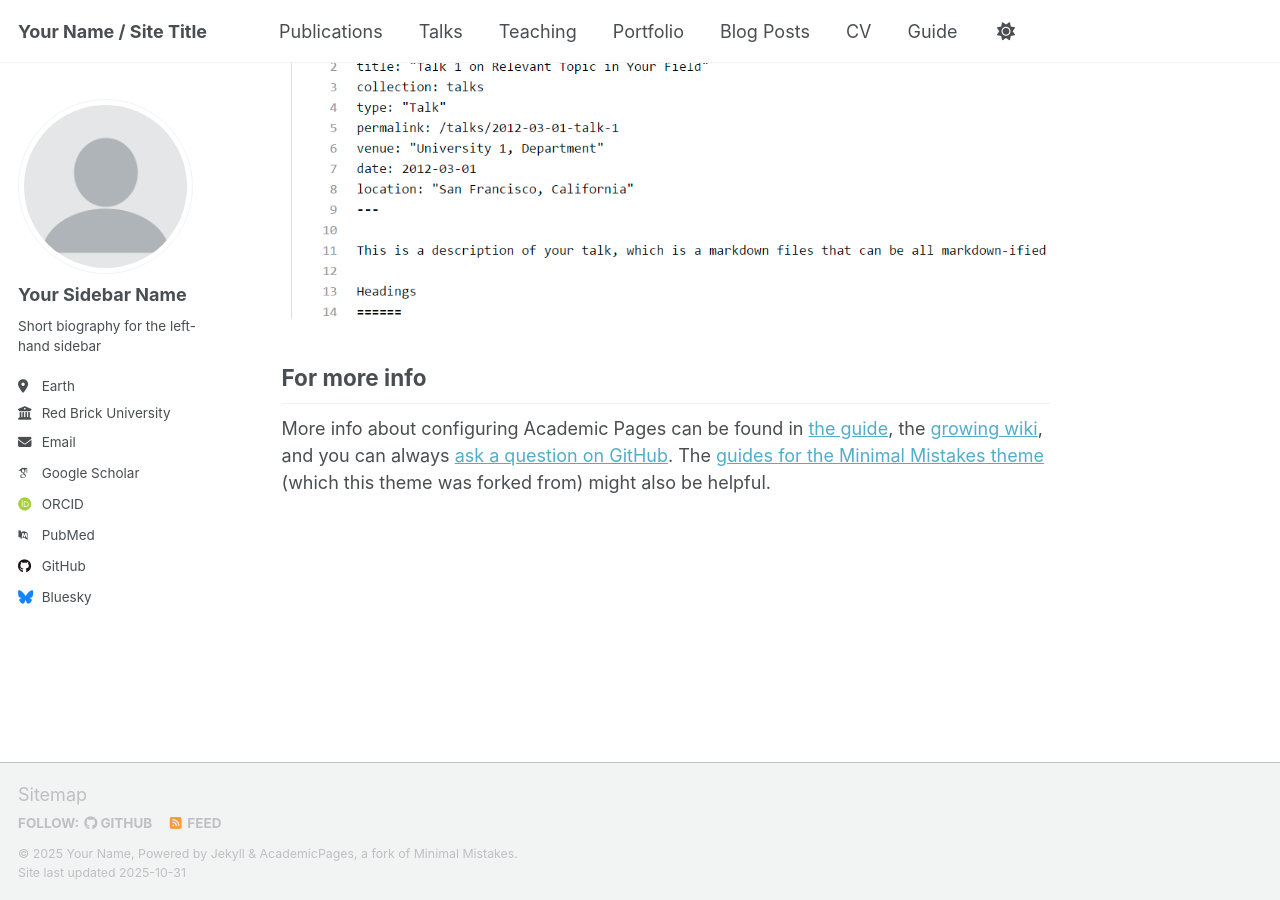
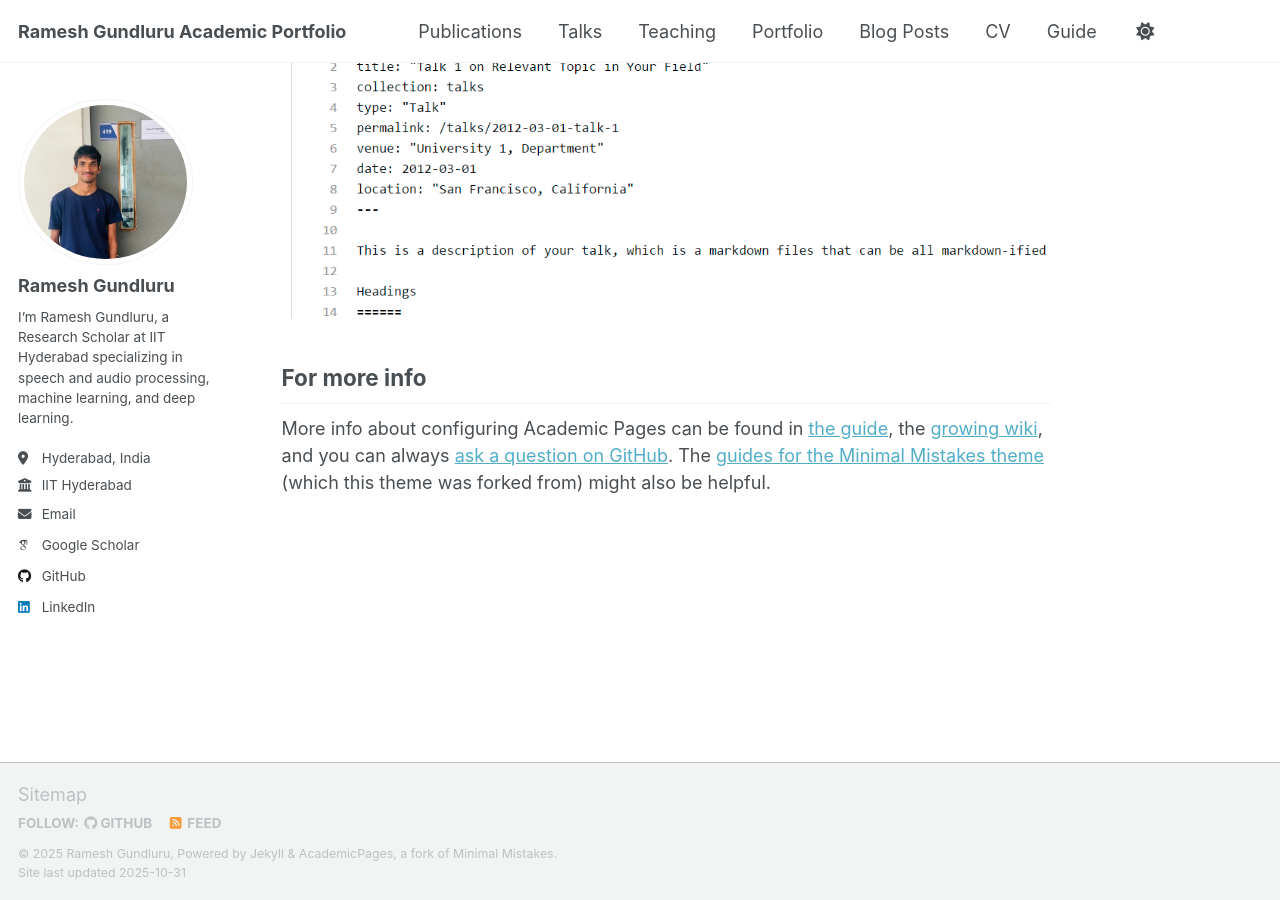
Before and after one commit to ramesh720/ramesh720.github.io, a Jekyll site: the page built from _pages/about.md, in a window 1280 px wide and 900 px high, scrolled down 2880 px. Built offline with Jekyll 4.4.1, drawn with Linux system fonts in a browser that asks for light colours; some web fonts are replaced; a script that is not in the unit is left out.

Commit message:
Update personal details in _config.yml
Updated personal information and links in the config file.

```diff
--- a/_config.yml
+++ b/_config.yml
@@ -9,28 +9,28 @@
 # Basic Site Settings
 locale                   : "en-US"
 site_theme               : "default" # Currently available options are "default", "air"
-title                    : "Your Name / Site Title"
+title                    : "Ramesh Gundluru Academic Portfolio"
 title_separator          : "-"
-name                     : &name "Your Name"
+name                     : &name "Ramesh Gundluru"
 description              : &description "Your Name's academic portfolio"   # Update this with a general description of your site, this is the default if not overridden by a page
-url                      : https://academicpages.github.io # The base hostname & protocol for your site e.g. "https://[your GitHub username].github.io",
+url                      : https://ramesh720.github.io # The base hostname & protocol for your site e.g. "https://[your GitHub username].github.io",
                                                            # or if you already have some other page hosted on Github then use "https://[your GitHub username].github.io/[Your Repo Name]"
 baseurl                  : "" # the subpath of your site, e.g. "/blog"
-repository               : "academicpages/academicpages.github.io"
+repository               : "ramesh720/ramesh720.github.io"
 
 # Site Author - The following control what appear as part of the author content on the side bar.
 #               If a field is blank the icon and link will not appear, otherwise it will be shown.
 #               Additional customization can be done by editing /_includes/author-profile.html
 author:
   # Biographic information
-  avatar           : "profile.png"
-  name             : "Your Sidebar Name"
+  avatar           : "ramesh.jpeg"
+  name             : "Ramesh Gundluru"
   pronouns         : # example: "she/her"
-  bio              : "Short biography for the left-hand sidebar"
-  location         : "Earth"
-  employer         : "Red Brick University"
+  bio              : "I’m Ramesh Gundluru, a Research Scholar at IIT Hyderabad specializing in speech and audio processing, machine learning, and deep learning."
+  location         : "Hyderabad, India"
+  employer         : "IIT Hyderabad"
   uri              : # URL
-  email            : "none@example.org"
+  email            : "ee22m24p000001@iith.ac.in"
 
   # Academic websites
   academia         : # URL
@@ -38,9 +38,9 @@ author:
   googlescholar    : "https://scholar.google.com/citations?user=PS_CX0AAAAAJ"
   inspire-hep      : # URL
   impactstory      : # URL
-  orcid            : "https://orcid.org/yourorcidurl"
+  orcid            : # "https://orcid.org/yourorcidurl"
   semantic         : # URL
-  pubmed           : "https://www.ncbi.nlm.nih.gov/pubmed/?term=john+snow"
+  pubmed           : # "https://www.ncbi.nlm.nih.gov/pubmed/?term=john+snow"
   researchgate     : # URL
   scopus           : # URL
 
@@ -48,13 +48,13 @@ author:
   bitbucket        : # Username - Update with your username on the site
   codepen          : # Username
   dribbble         : # Username
-  github           : "academicpages"
+  github           : "ramesh720"
   kaggle           : # Username
   stackoverflow    : # User number or user number and name (i.e., use "1" or "1/jeff-atwood")
 
   # Social media
   artstation       : # Username
-  bluesky          : "bsky.app" # Replace this with you Bluesky username
+  bluesky          : # "bsky.app" # Replace this with you Bluesky username
   facebook         : # Username
   flickr           : # Username
   foursquare       : # Username
@@ -63,7 +63,7 @@ author:
   keybase          : # Username
   instagram        : # Username
   lastfm           : # Username
-  linkedin         : # Username
+  linkedin         : 'https://www.linkedin.com/in/gundluru-ramesh-9a843515a/'
   mastodon         : # URL
   medium           : # URL
   pinterest        : # Username
```
